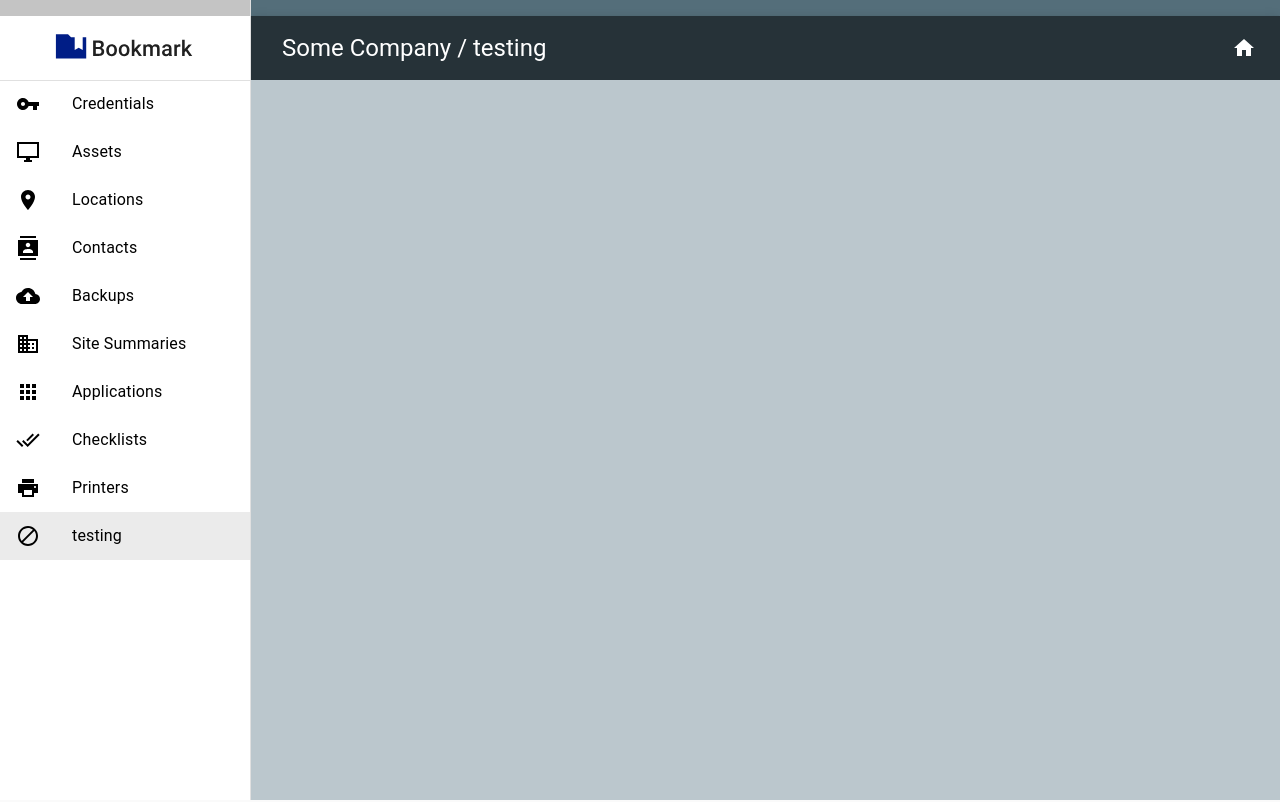
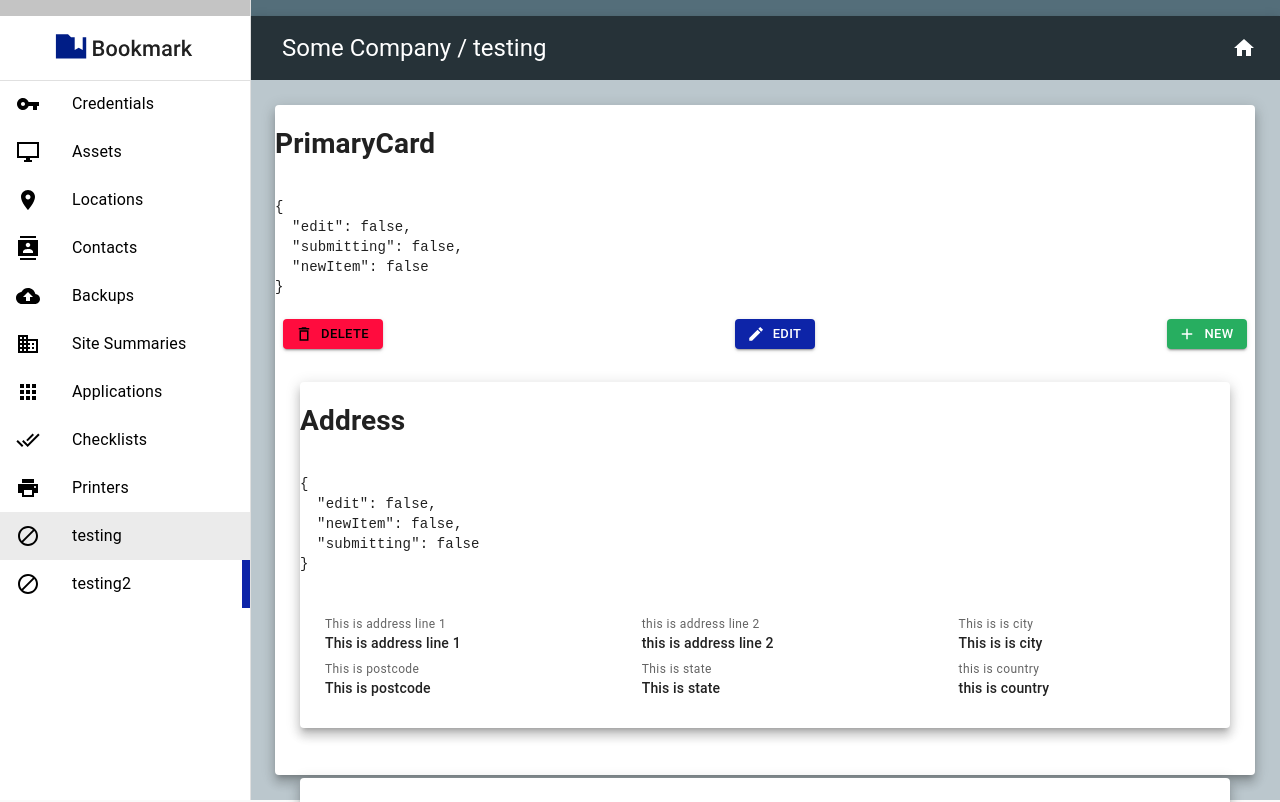
Before and after one commit to JoaquimXG/Bookmark, a React (Create React App) app: page /testing2 in a window 1280 px wide. Shown: the top 802 px of the page. Built offline with nearby package versions, Linux system fonts and the light colour scheme.

Commit message:
preparing to break testing components

```diff
--- a/src/App.js
+++ b/src/App.js
@@ -17,6 +17,7 @@ import staticRoutes from "./static/templates/staticRoutes";
 //Style
 import { myStyles } from "./static/css/style";
 import TestBed from "./components/TestBed";
+import TestBedExtracted from "./components/TestBedExtracted";
 
 const ItemListRoute = route => {
     return (
@@ -68,6 +69,7 @@ function App() {
                                 return ItemDataScreenRoute(route);
                             })}
                             <Route exact path="/testing/" render={() => <TestBed />} />
+                            <Route exact path="/testing2/" render={() => <TestBedExtracted />} />
                         </Switch>
                     </div>
                 </Router>
--- /dev/null
+++ b/src/components/TestBedExtracted.js
@@ -0,0 +1,116 @@
+//External Imports
+import React, { useState, useEffect } from "react";
+import { Box, Paper } from "@material-ui/core";
+import { useQuery, useMutation, useLazyQuery } from "@apollo/client";
+import { useHistory } from "react-router-dom";
+
+//Style
+import { myStyles } from "../static/css/style";
+
+//Functions
+import myMutation2 from "../static/functions/myMutation2";
+import generatePrimaryCards from "../static/functions/generatePrimaryCards";
+
+//Data, queries, mutations and templates
+import dataScreenStaticTemplates from "../static/templates/dataScreenStaticTemplates";
+import { individualQueries, itemListQueries } from "../static/apollo/queries";
+import mutations from "../static/apollo/mutations";
+import cardGenerationTemplates from "../static/templates/cardGenerationTemplates";
+
+//Custom Components
+import PrimaryCard from "./PrimaryCard";
+import SecondaryCard from "./SecondaryCard";
+import DisplayMessageCard from "./DisplayMessageCard";
+import TestPrimaryCard from "./TestPrimaryCard";
+import TestDisplay from "./TestDisplay";
+import {useFormState} from "../useFormState";
+
+const cardTemplate = [
+    {
+        minorTitle: "Address",
+        fields: [
+            { ref: "addr_1", title: "Address Line 1" },
+            { ref: "addr_2", title: "Address Line 2" },
+            { ref: "city", title: "City" },
+            { ref: "postcode", title: "Postcode" },
+            { ref: "state", title: "State" },
+            { ref: "country", title: "Country" }
+        ]
+    },
+    {
+        minorTitle: "Additional Information",
+        fields: [
+            { ref: "phone", title: "Landline" },
+            { ref: "fax", title: "Fax No." },
+            { ref: "type", title: "Location Type" }
+        ]
+    },
+    { minorTitle: "notes", fields: [{ ref: "notes", title: "Notes" }] }
+];
+
+const queryResult = {
+    id: "2125",
+    name: "This is the title",
+    type: "this is type",
+    phone: "This is phone",
+    addr_1: "This is address line 1",
+    addr_2: "this is address line 2",
+    postcode: "This is postcode",
+    city: "This is is city",
+    state: "This is state",
+    country: "this is country",
+    notes: "This is notes",
+    fax: "this is fax"
+};
+
+const fillTemplate = (responseData, template) => {
+    var filledTemplate = template.map(card => {
+        return {
+            ...card,
+            fields: card.fields.map(field => ({
+                ...field,
+                fieldValue: responseData[field.ref]
+            }))
+        };
+    });
+    return filledTemplate;
+};
+
+export default props => {
+    const classes = myStyles();
+    const history = useHistory();
+
+    const {
+        buttonFunctions,
+        formState: { edit, newItem, submitting },
+        formFunctions: { setSubmitting },
+        setMutationVariables
+    } = useFormState(queryResult)
+
+    const cards = fillTemplate(queryResult, cardTemplate);
+
+    const test = false;
+    if (test) return <TestDisplay toDisplay={cards} />;
+
+    return (
+        <>
+            <TestPrimaryCard
+                //TO-DO, remove
+                toDisplay={{
+                    edit,
+                    submitting,
+                    newItem,
+                }}
+                cards={cards}
+                buttonFunctions={buttonFunctions}
+                formState={{
+                    edit,
+                    newItem,
+                    submitting,
+                    setSubmitting,
+                    setMutationVariables
+                }}
+            />
+        </>
+    );
+};
--- a/src/static/functions/myMutation2.js
+++ b/src/static/functions/myMutation2.js
@@ -1,18 +1,12 @@
-export default (mutationVariables, apolloMutationFunction, site_id) => {
-    mutationVariables.site_id = site_id;
-    console.log("mutationVariables", mutationVariables);
-
-    return { error: false, message: "no error" };
-    apolloMutationFunction({ mutationVariables, errorPolicy: "all" }).then(
-        success => {
-            if (success.errors) {
-                return { error: true, message: success.errors };
-            } else {
-                return { error: false, message: success };
-            }
-        },
-        failure => {
-            return { error: true, message: failure };
+export default (mutationVariables, testBool) => {
+    console.log(mutationVariables)
+    return new Promise((resolve, reject)=> {
+        if (testBool){
+            resolve("update was successful")
+        } else {
+            reject("update failed")
         }
-    );
+    })
+    //return { error: false, message: "no error" };
+    //apolloMutationFunction({ mutationVariables, errorPolicy: "all" }).then( success => { if (success.errors) { return { error: true, message: success.errors }; } else { return { error: false, message: success }; } }, failure => { return { error: true, message: failure }; });
 };
--- a/src/static/templates/navBarTemplates.js
+++ b/src/static/templates/navBarTemplates.js
@@ -64,5 +64,10 @@ export default [
         id: 10,
         listIcon: <BlockSharp htmlColor="Black" />,
         listText: "testing"
+    },
+    {
+        id: 11,
+        listIcon: <BlockSharp htmlColor="Black" />,
+        listText: "testing2"
     }
 ];
--- /dev/null
+++ b/src/useFormState.js
@@ -0,0 +1,64 @@
+import React, { useState, useEffect } from "react";
+import myMutation2 from "./static/functions/myMutation2";
+
+export const useFormState = queryResult => {
+    const [edit, setEdit] = useState(false);
+    const [newItem, setNewItem] = useState(false);
+    const [submitting, setSubmitting] = useState(false);
+    const [mutationVariables, setMutationVariables] = useState(null);
+
+    const logError = error => {
+        console.log(error);
+    };
+
+    const buttonFunctions = {
+        Edit: () => {
+            console.log("edit");
+            setEdit(!edit);
+        },
+        Delete: () => {
+            console.log("delete");
+        },
+        Cancel: () => {
+            console.log("Cancel");
+            setEdit(false);
+            setNewItem(false);
+        },
+        New: () => {
+            console.log("new");
+            setEdit(true);
+            setNewItem(true);
+        },
+        Save: () => {
+            console.log("save");
+            setSubmitting(true);
+        }
+    };
+
+    useEffect(() => {
+        if (!submitting && mutationVariables !== null) {
+            if (newItem) {
+                mutationVariables.isnew = newItem;
+            } else {
+                mutationVariables.id = queryResult.id;
+            }
+            mutationVariables.site_id = 12345
+            myMutation2(mutationVariables)
+                .then((result)=> {
+                    console.log(result)
+                    setEdit(false)
+                    setMutationVariables(null)
+                })
+                .catch((error)=>{
+                    logError(error)
+                })
+        }
+    }, [submitting, mutationVariables, newItem, setEdit, queryResult]);
+
+    return {
+        buttonFunctions,
+        formState: { edit, newItem, submitting },
+        formFunctions: { setEdit, setNewItem, setSubmitting },
+        setMutationVariables
+    };
+};
```
Also changed, not shown: src/components/TestMinorCardExtracted.js (added, +93 -0 lines).
